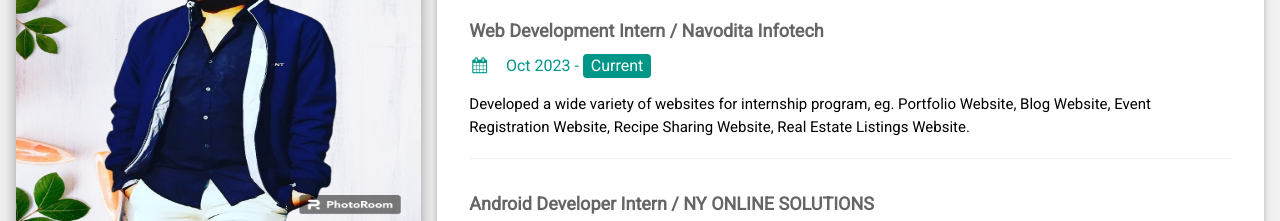
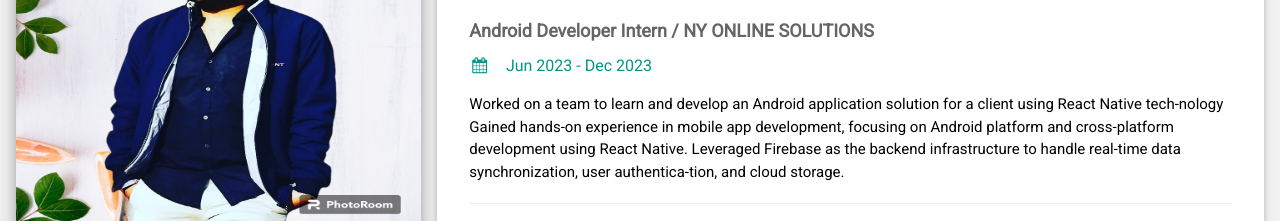
Before and after one commit to dikesh098/resume, a plain HTML site: page index.html in a window 1280 px wide. Shown: the part 106-327 px from the top of the page. Drawn offline with nearby package versions, Linux system fonts and the light colour scheme.

Commit message:
Update index.html

```diff
--- a/index.html
+++ b/index.html
@@ -85,12 +85,7 @@ html,body,h1,h2,h3,h4,h5,h6 {font-family: "Roboto", sans-serif}
 
       <div class="w3-container w3-card w3-white w3-margin-bottom">
         <h2 class="w3-text-grey w3-padding-16"><i class="fa fa-suitcase fa-fw w3-margin-right w3-xxlarge w3-text-teal"></i>Work Experience</h2>
-        <div class="w3-container">
-          <h5 class="w3-opacity"><b>Web Development Intern / Navodita Infotech</b></h5>
-          <h6 class="w3-text-teal"><i class="fa fa-calendar fa-fw w3-margin-right"></i>Oct 2023 - <span class="w3-tag w3-teal w3-round">Current</span></h6>
-          <p>Developed a wide variety of websites for internship program, eg. Portfolio Website, Blog Website, Event Registration Website, Recipe Sharing Website, Real Estate Listings Website.</p>
-          <hr>
-        </div>
+
         <div class="w3-container">
           <h5 class="w3-opacity"><b>Android Developer Intern / NY ONLINE SOLUTIONS</b></h5>
           <h6 class="w3-text-teal"><i class="fa fa-calendar fa-fw w3-margin-right"></i>Jun 2023 - Dec 2023</h6>
```
